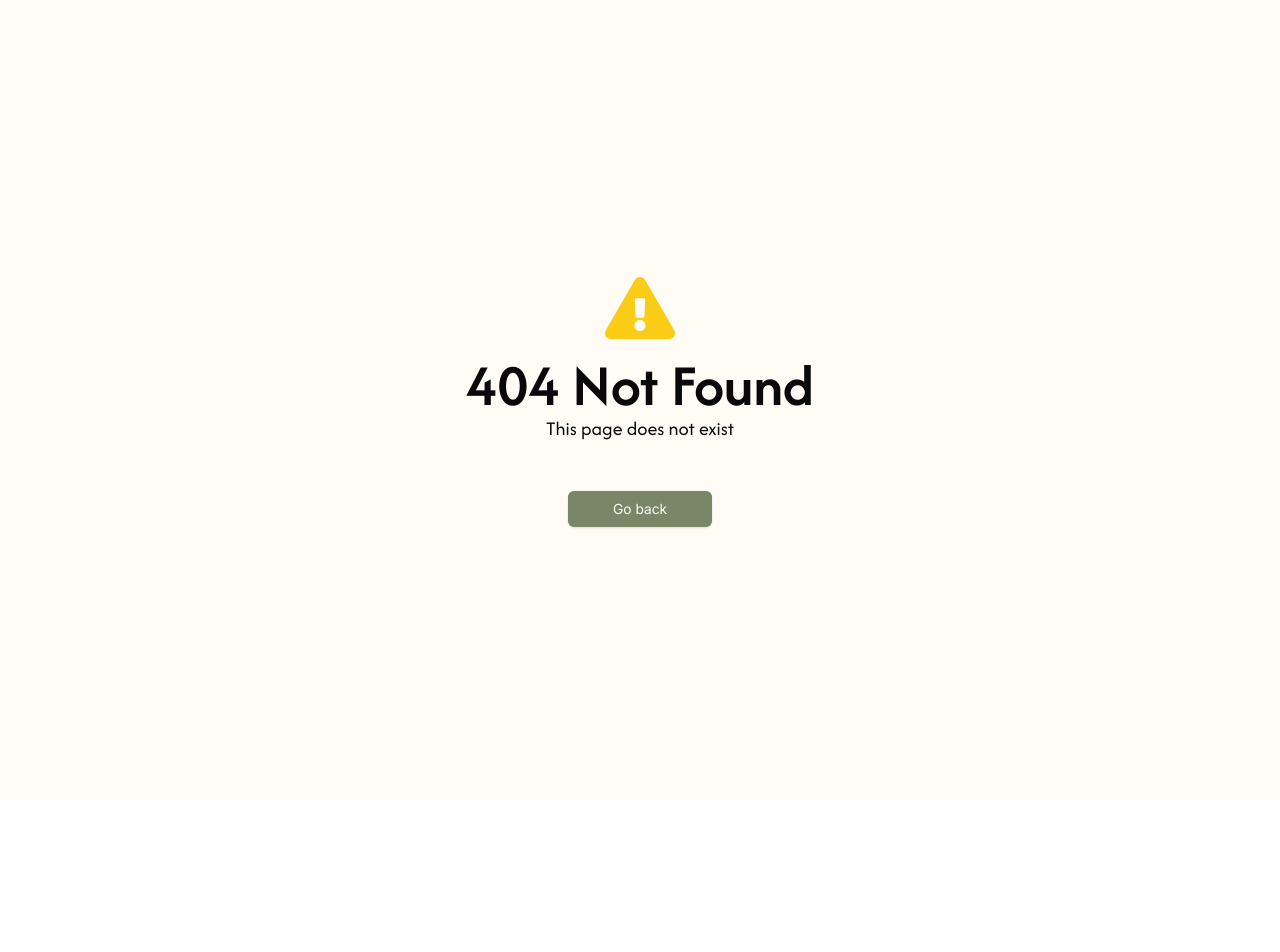
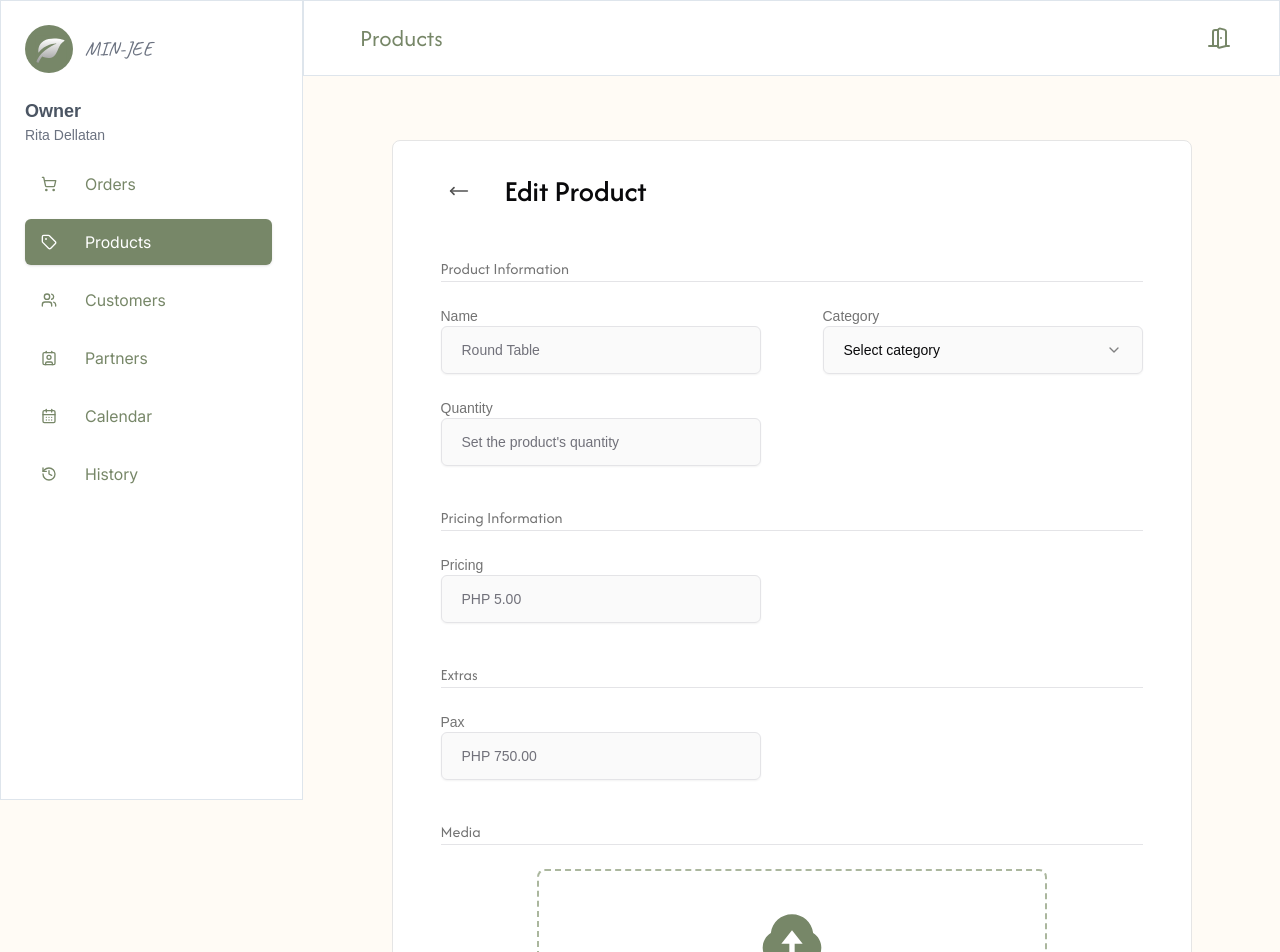
Before and after one commit to ykylejan/Min-Jee, a Next.js app: page /products/edit-product in a window 1280 px wide. Before the commit this address had no page. Shown: the top 952 px of the page. Before the commit the page ends 800 px from the top, so only its background shows below. Built offline with nearby package versions, Linux system fonts and the light colour scheme.

Commit message:
feat(owner): add edit product page

```diff
--- a/src/app/(owner)/orders/order-item/page.tsx
+++ b/src/app/(owner)/orders/order-item/page.tsx
@@ -13,8 +13,8 @@ const page = () => {
         <div className="bg-white min-h-screen rounded-lg border border-neutral-200 px-12 py-8">
             <div className="flex justify-between">
                 <div className="flex flex-row gap-x-6 items-center">
-                    <h1 className="font-afacad_medium text-2xl">Order Details: </h1>
-                    <StatusLabel label="Verified" />
+                    <h1 className="font-afacad_medium text-3xl">Order Details: </h1>
+                    <StatusLabel label="Completed" />
                 </div>
 
                 <Button className="bg-camouflage-400 w-44 h-12 font-afacad text-lg text-white hover:bg-camouflage-400/80">
--- a/src/app/(owner)/orders/order-item/receipt/page.tsx
+++ b/src/app/(owner)/orders/order-item/receipt/page.tsx
@@ -18,12 +18,12 @@ const page = () => {
         <div className='flex justify-center'>
             <div className='space-y-3'>
 
-                <div onClick={() => router.back()}>
-                    <MoveLeft
-                        width={25} height={25}
-                        className='hover:cursor-pointer'
-                    />
-                </div>
+                <button
+                    onClick={() => router.back()}
+                    className="flex items-center gap-2 text-gray-600 hover:text-gray-900 transition-colors py-2"
+                >
+                    <MoveLeft width={20} height={20} />
+                </button>
 
                 <Receipt data={data} />
             </div>
--- /dev/null
+++ b/src/app/(owner)/products/edit-product/page.tsx
@@ -0,0 +1,119 @@
+'use client'
+
+import { Input } from '@/components/ui/input';
+import { MoveLeft } from 'lucide-react'
+import { useRouter } from 'next/navigation';
+import {
+    Select,
+    SelectContent,
+    SelectGroup,
+    SelectItem,
+    SelectLabel,
+    SelectTrigger,
+    SelectValue,
+} from "@/components/ui/select"
+import { RiUploadCloudFill } from "react-icons/ri";
+import React from 'react'
+import { Button } from '@/components/ui/button';
+
+const page = () => {
+    const router = useRouter();
+    return (
+        <div className="flex justify-center">
+            <div className='bg-white min-h-screen w-[800px] rounded-lg border border-neutral-200 px-12 py-8'>
+
+                <div className="flex gap-x-3 items-center mb-12">
+                    <button
+                        onClick={() => router.back()}
+                        className="flex items-center gap-x-2 hover:bg-gray-100 p-2 rounded-md transition-colors"
+                    >
+                        <MoveLeft width={20} height={20} className="text-neutral-600" />
+                    </button>
+                    <h1 className="font-afacad_medium text-3xl pl-3 ml-1">Edit Product</h1>
+                </div>
+
+                <div>
+                    <h1 className='font-afacad text-neutral-500'>Product Information</h1>
+                    <hr />
+                </div>
+
+                <div className="pt-6 pb-10 space-y-6">
+                    <div className="flex justify-between">
+                        <div>
+                            <h1 className='text-sm text-neutral-500'>Name</h1>
+                            <Input placeholder='Round Table' className='bg-neutral-100/50 min-w-80 h-12 px-5' />
+                        </div>
+
+                        <div>
+                            <h1 className='text-sm text-neutral-500'>Category</h1>
+                            <Select>
+                                <SelectTrigger className="min-w-80 h-12 bg-neutral-100/50 px-5">
+                                    <SelectValue placeholder="Select category" />
+                                </SelectTrigger>
+                                <SelectContent>
+                                    <SelectGroup>
+                                        <SelectItem value="apple">Rentals</SelectItem>
+                                        <SelectItem value="banana">Services</SelectItem>
+                                        <SelectItem value="blueberry">Events</SelectItem>
+                                    </SelectGroup>
+                                </SelectContent>
+                            </Select>
+                        </div>
+                    </div>
+
+                    <div>
+                        <h1 className='text-sm text-neutral-500'>Quantity</h1>
+                        <Input placeholder={"Set the product's quantity"} className='bg-neutral-100/50 w-80 h-12 px-5' />
+                    </div>
+                </div>
+
+                <div>
+                    <h1 className='font-afacad text-neutral-500'>Pricing Information</h1>
+                    <hr />
+                </div>
+
+                <div className="pt-6 pb-10 space-y-6">
+                    <div>
+                        <h1 className='text-sm text-neutral-500'>Pricing</h1>
+                        <Input placeholder='PHP 5.00' className='bg-neutral-100/50 w-80 h-12 px-5' />
+                    </div>
+                </div>
+
+
+                <div>
+                    <h1 className='font-afacad text-neutral-500'>Extras</h1>
+                    <hr />
+                </div>
+
+                <div className="pt-6 pb-10 space-y-6">
+                    <div>
+                        <h1 className='text-sm text-neutral-500'>Pax</h1>
+                        <Input placeholder='PHP 750.00' className='bg-neutral-100/50 w-80 h-12 px-5' />
+                    </div>
+                </div>
+
+
+                <div>
+                    <h1 className='font-afacad text-neutral-500'>Media</h1>
+                    <hr />
+                </div>
+
+                <div className="pt-6 px-24">
+                    <div className="border-2 border-dashed border-camouflage-300 rounded-lg w-full h-48 cursor-pointer flex flex-col justify-center items-center font-afacad hover:opacity-80">
+                        <RiUploadCloudFill size={64} className='text-camouflage-400' />
+                        <h1 className='text-sm'>Drop your image here or <span className='text-camouflage-400'>Browse</span></h1>
+                        <h1 className='text-neutral-500 text-sm pt-2'>Support: JPEG, JPG, PNG</h1>
+                    </div>
+                </div>
+
+                <div className="pt-16 pb-10 flex justify-end">
+                    <Button className='bg-camouflage-400 hover:bg-camouflage-400/80 text-white text-base font-afacad px-6'>Add Product</Button>
+                </div>
+
+
+            </div>
+        </div>
+    )
+}
+
+export default page
--- a/src/app/(owner)/products/page.tsx
+++ b/src/app/(owner)/products/page.tsx
@@ -1,9 +1,98 @@
+"use client";
 import React from "react";
+import { Button } from "@/components/ui/button";
+import {
+    Card,
+    CardContent,
+    CardDescription,
+    CardFooter,
+    CardHeader,
+    CardTitle,
+} from "@/components/ui/card";
+import { useRouter } from "next/navigation";
+import { Table, TableBody, TableCaption, TableCell, TableHead, TableHeader, TableRow } from "@/components/ui/table";
+import { Input } from "@/components/ui/input";
+import { Plus, Search } from "lucide-react";
+import OrderStatusTable from "@/components/OwnerPage/Order/OrderStatusTable";
+
 
 const page = () => {
+    const router = useRouter();
+    const handleRowClick = (id: string) => {
+        router.push(`/products/${id}`);
+    };
+
     return (
         <>
-            <h1>product page</h1>
+            <Card className="w-full">
+                <CardHeader>
+                    <CardTitle className="flex justify-between items-center">
+                        <div className="font-afacad font-light text-2xl">
+                            All Products
+                            <CardDescription className="text-base">
+                                Click an order row to view its details.
+                            </CardDescription>
+                        </div>
+
+                        <div className="flex gap-x-2">
+                            <div className="relative w-fit">
+                                <Input placeholder="Search an order item" className="w-fit font-light pr-8" />
+                                <Search className="absolute right-2 top-1/2 -translate-y-1/2 h-4 w-4 text-gray-500" />
+                            </div>
+
+                            <Button className="bg-camouflage-400 hover:bg-camouflage-400/80">
+                                <Plus  />
+                                Add Product
+                            </Button>
+                        </div>
+
+                    </CardTitle>
+                </CardHeader>
+                <CardContent>
+
+                    <Table>
+                        <TableHeader>
+                            <TableRow>
+                                <TableHead className="">Product Name</TableHead>
+                                <TableHead>Category</TableHead>
+                                <TableHead>Price</TableHead>
+                                <TableHead>Quantity</TableHead>
+                                <TableHead className="text-center">Status</TableHead>
+                                <TableHead> </TableHead>
+                            </TableRow>
+                        </TableHeader>
+                        <TableBody>
+
+
+                            {/* 5 rows is ideal */}
+                            <TableRow
+                                className="hover:cursor-pointer"
+                                onClick={() => handleRowClick("edit-product")}
+                            >
+                                <TableCell className="font-medium">Plastic Chair</TableCell>
+                                <TableCell>Rental</TableCell>
+                                <TableCell>PHP 5.00</TableCell>
+                                <TableCell>164/200</TableCell>
+                                <TableCell className="flex justify-center">
+
+                                    <OrderStatusTable label="Pending" />
+
+                                </TableCell>
+                                <TableCell className="hover:underline cursor-pointer">Edit</TableCell>
+                            </TableRow>
+
+
+
+                        </TableBody>
+                    </Table>
+
+
+                </CardContent>
+                <CardFooter className="flex justify-between">
+                    <Button variant="outline">Cancel</Button>
+                    <Button>Deploy</Button>
+                </CardFooter>
+            </Card>
         </>
     );
 };
```
